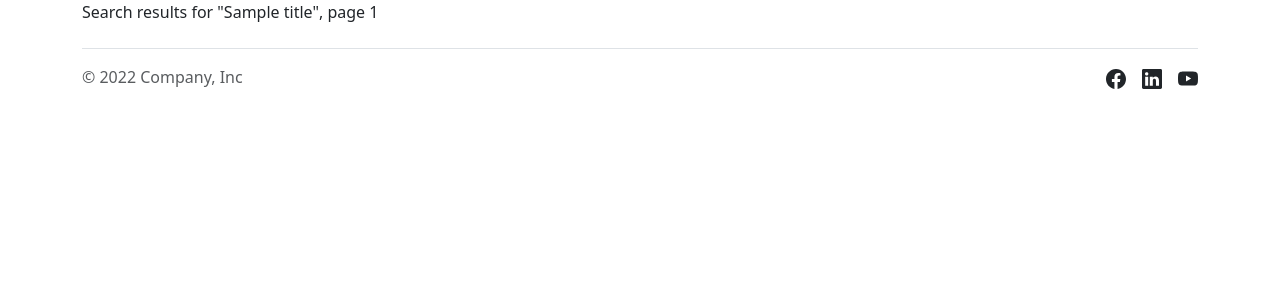
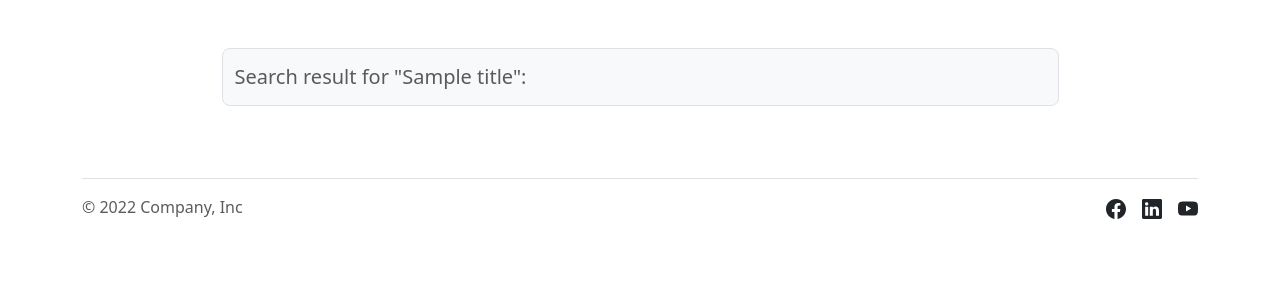
Before and after one commit to srky420/cs50-fp-bootstrap, a Flask app: template templates/search.html in a window 1280 px wide. Shown: the part 109-409 px from the top of the page. Run offline with Flask 2, Linux system fonts and the light colour scheme; the template is opened without the code that fills it: most values are stand-ins (such as "Sample title", 1, 10 or a date in 2020).

Commit message:
Search page

```diff
--- a/templates/layout.html
+++ b/templates/layout.html
@@ -28,12 +28,13 @@
                 <span class="navbar-toggler-icon"></span>
             </button>
             <div class="collapse navbar-collapse nav-right" id="collapsibleNavId">
-                <form class="d-flex ms-auto">
+                <form class="d-flex ms-auto" action="/search" method="get">
                     <div class="input-group">
                         <input class="form-control rounded-0" list="searchListOptions" name="search" id="search" placeholder="Search..." autocomplete="off">
                             <datalist id="searchListOptions">
 
                             </datalist>
+                        <input type="hidden" name="page" value="1">
                         <button class="btn btn-light rounded-0" type="submit">
                             <svg xmlns="http://www.w3.org/2000/svg" width="16" height="16" fill="currentColor"
                                 class="bi bi-search" viewBox="0 0 16 16">
--- a/templates/search.html
+++ b/templates/search.html
@@ -5,77 +5,60 @@
 {% block body %}
 
 <!-- Search result cards -->
-
-    <div class="cards">
-        <div class="heading cards-heading">Search results for "{{ title }}", page {{ response["page"] }} </div>
-        <div class="cards-list-y">
-
+<div class="container-sm w-75 my-5 bg-body-tertiary border rounded-3 h-100">
+    <p class="h5 text-muted my-3">Search result for "{{ title }}":</p>
+    <!-- Filter only movies and tv shows having a poster -->
     {% for result in response["results"] %}
-
-                <!-- Filter only movies and tv shows having a poster -->
-
     {% if (result["media_type"] == "movie" or result["media_type"] == "tv") and result["poster_path"] %}
-
-                <div class="card-x">
-
-                    <!-- Check for type -->
-
+    <div class="card mb-3 w-100 my-3">
+        <div class="row g-0">
+            <div class="col-3 col-md-2 col-lg-1 my-auto">
+                <img src="http://image.tmdb.org/t/p/w154/{{ result['poster_path'] }}" class="img-thumbnail rounded-start"
+                    alt="Poster">
+            </div>
+            <div class="col-12 col-md-10 col-lg-8">
+                <div class="card-body">
+                    <h6 class="card-title m-0">
+                        {% if result["title"] %}
+                        <a class="card-link" href=""> {{ result["title"] }}</a>
+                        {% else %}
+                        <a class="card-link" href=""> {{ result["name"] }}</a>
+                        {% endif %}
+                    </h6>
+                    <p class="card-text m-0">
+                        <svg xmlns="http://www.w3.org/2000/svg" width="16" height="16" fill="yellow"
+                            class="bi bi-star-fill" viewBox="0 2 16 16">
+                            <path
+                                d="M3.612 15.443c-.386.198-.824-.149-.746-.592l.83-4.73L.173 6.765c-.329-.314-.158-.888.283-.95l4.898-.696L7.538.792c.197-.39.73-.39.927 0l2.184 4.327 4.898.696c.441.062.612.636.282.95l-3.522 3.356.83 4.73c.078.443-.36.79-.746.592L8 13.187l-4.389 2.256z" />
+                        </svg> {{ "%0.1f" | format(result["vote_average"]) }}
+                    </p>
+                    <div class="card-text">
+                        <small class="text-muted">
                             {% if result["media_type"] == "movie" %}
-                    <form action="/movie/{{ result['id'] }}" method="get">
-                        <input class="search-card-img" type="image" src="http://image.tmdb.org/t/p/w500/{{ result['poster_path'] }}" alt="Poster" onclick="this.submit();">
-                    </form>
+                            <p class="m-0">Movie</p>
                             {% else %}
-                    <form action="/show/{{ result['id'] }}" method="get">
-                        <input class="search-card-img" type="image" src="http://image.tmdb.org/t/p/w500/{{ result['poster_path'] }}" alt="Poster" onclick="this.submit();">
-                    </form>
+                            <p class="m-0">Season</p>
                             {% endif %}
-
-                    <div class="info-x">
-
-                        <!-- Check for type -->
-
-                        {% if result["title"] %}
-                        <form action="/movie/{{ result['id'] }}" method="get">
-                            <h3 class="text-w title" onclick="this.parentNode.submit()"> {{ result["title"] }} </h3>
-                        </form>
+                        </small>
+                    </div>
+                    <div class="card-text m-0">
+                        <small class="text-muted">
+                            {% if result["release_date"] %}
+                            <p>{{ result["release_date"] }}</p>
                             {% else %}
-                        <form action="/show/{{ result['id'] }}" method="get">
-                            <h3 class="text-w title" onclick="this.parentNode.submit()"> {{ result["name"] }} </h3>
-                        </form>
+                            <p>{{ result["first_air_date"] }}</p>
                             {% endif %}
-
-                        <div>
-                            <svg xmlns="http://www.w3.org/2000/svg" width="16" height="16" fill="white" class="bi bi-star-fill" viewBox="0 0 16 16">
-                                <path d="M3.612 15.443c-.386.198-.824-.149-.746-.592l.83-4.73L.173 6.765c-.329-.314-.158-.888.283-.95l4.898-.696L7.538.792c.197-.39.73-.39.927 0l2.184 4.327 4.898.696c.441.062.612.636.282.95l-3.522 3.356.83 4.73c.078.443-.36.79-.746.592L8 13.187l-4.389 2.256z"/>
-                            </svg> {{ "%0.1f" | format(result["vote_average"]) }}
+                        </small>
+                    </div>
+                </div>
+            </div>
+        </div>
+    </div>
+    {% endif %}
+    {% endfor %}
 </div>
 
-                        <!-- Check for type -->
 
-                        {% if result["media_type"] == "movie" %}
-                            <p class="text-g">Movie</p>
-                        {% else %}
-                            <p class="text-g">Season</p>
-                        {% endif %}
-
-                        <!-- Check for type -->
-
-                        {% if result["release_date"] %}
-                            <p class="text-g"> {{ result["release_date"] }} </p>
-                        {% else %}
-                            <p class="text-g"> {{ result["first_air_date"] }} </p>
-                        {% endif %}
-
-                    </div>
-
-                </div>
-
-                {% endif %}
-
-            {% endfor %}
-
-        </div>
-    </div>
 
 <!-- Pagination -->
 
```
Lines whose indentation alone changed are shown as unchanged.
